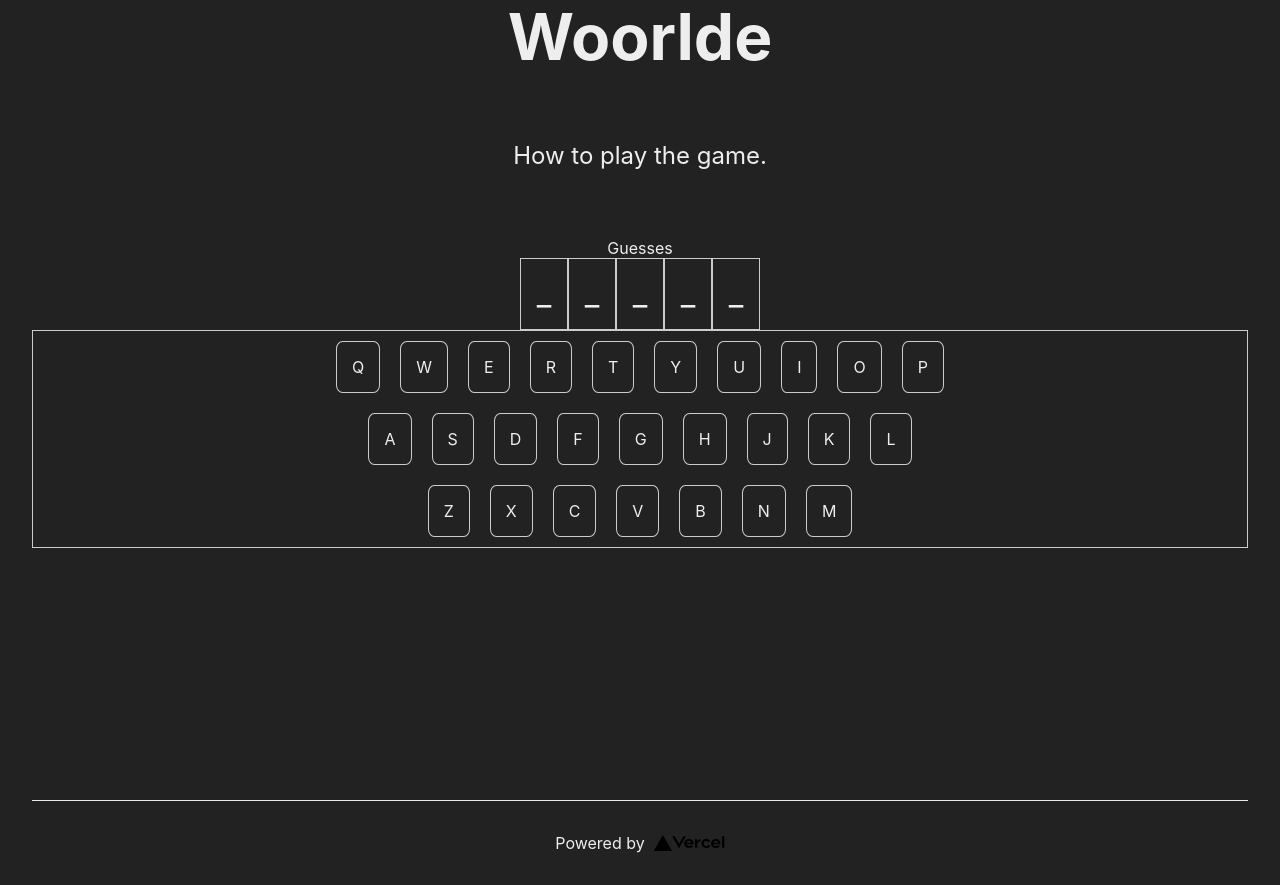
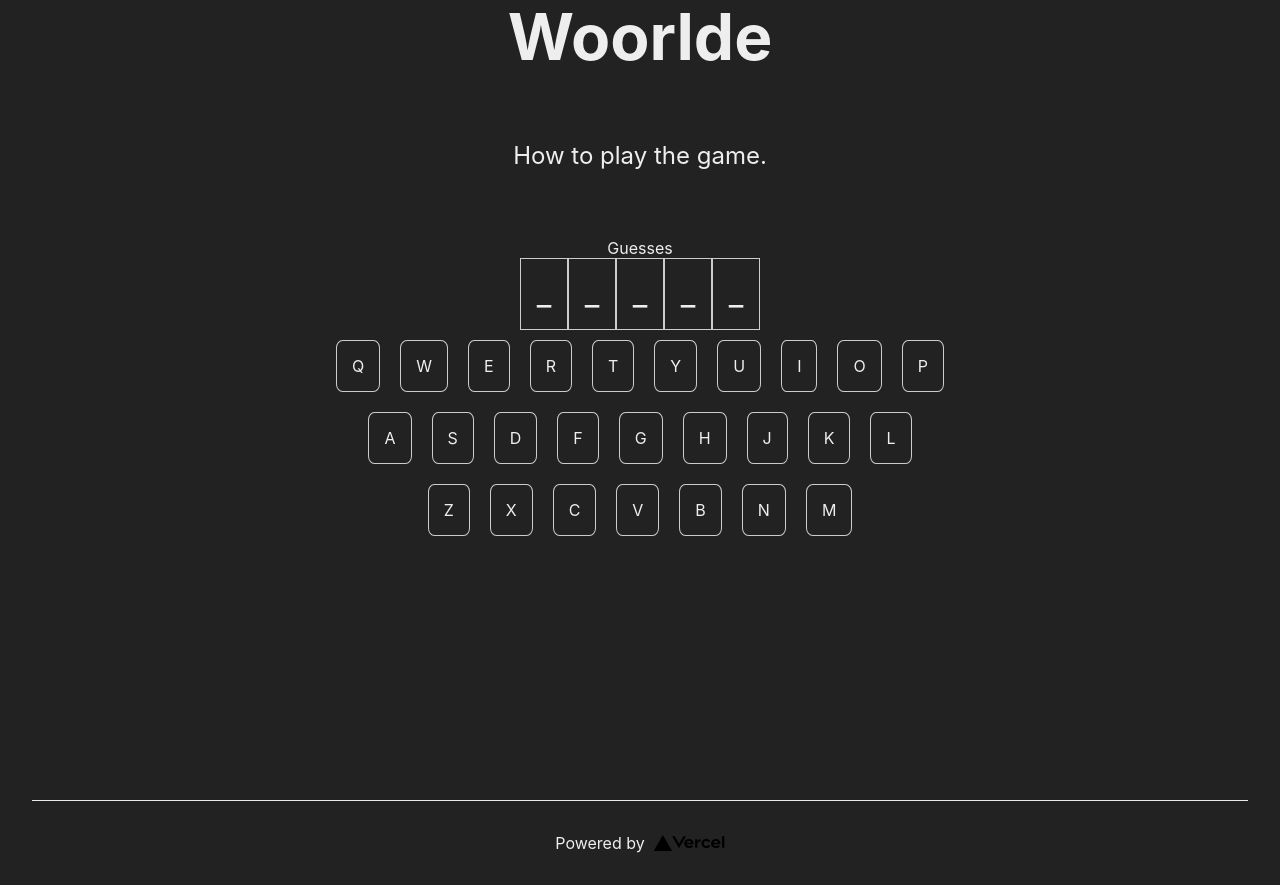
Before and after one commit to mfarrelly/firstnextjs, a Next.js app: page / in a window 1280 px wide. Built offline with nearby package versions, Linux system fonts and the light colour scheme.

Commit message:
Add context to allow visual keyboard to work

```diff
--- a/components/activeguess.tsx
+++ b/components/activeguess.tsx
@@ -3,15 +3,35 @@ import * as R from "ramda";
 import cx from "classnames";
 import React from "react";
 import { validButNotChosen, validWords } from "./validWords";
+import { KeyContext, KeyContextProps } from "./keyContext";
 
 export interface WordGuessProps {
+    children?: React.ReactElement;
     finalWord: string;
     onAccept: (word: string) => void;
+    nextKey?: string;
 }
 
-export default function ActiveGuess({ finalWord, onAccept }: WordGuessProps) {
+export default function ActiveGuess({
+    children,
+    finalWord,
+    onAccept,
+    nextKey,
+}: WordGuessProps) {
     const [letters, setLetters] = React.useState<string[]>([]);
     const maxLetters = React.useMemo(() => finalWord?.length ?? 5, [finalWord]);
+
+    React.useEffect(() => {
+        if (nextKey) {
+            const key = nextKey.toUpperCase();
+            if (
+                "ABCDEFGHIJKLMNOPQRSTUVWXYZ".includes(key) &&
+                letters.length < maxLetters
+            ) {
+                setLetters((last) => [...last, key]);
+            }
+        }
+    }, [nextKey, letters.length, maxLetters, setLetters]);
 
     const onKeyPress = React.useCallback(
         (ev: KeyboardEvent) => {
@@ -50,6 +70,7 @@ export default function ActiveGuess({ finalWord, onAccept }: WordGuessProps) {
         },
         [setLetters, letters, onAccept, maxLetters]
     );
+
     React.useEffect(() => {
         document.addEventListener("keyup", onKeyPress);
         return () => {
@@ -73,7 +94,15 @@ export default function ActiveGuess({ finalWord, onAccept }: WordGuessProps) {
         }
     }, [letters, finalWord, maxLetters]);
 
+    const contextValue = React.useMemo<KeyContextProps>(
+        () => ({
+            onKeyPress: onKeyPress,
+        }),
+        [onKeyPress]
+    );
+
     return (
+        <>
             <div className={styles.word}>
                 {shownLetters.map((letterItem, index) => {
                     // const isOk = letterItem.isOk;
@@ -90,5 +119,9 @@ export default function ActiveGuess({ finalWord, onAccept }: WordGuessProps) {
                     );
                 })}
             </div>
+            <KeyContext.Provider value={contextValue}>
+                {children}
+            </KeyContext.Provider>
+        </>
     );
 }
--- /dev/null
+++ b/components/keyContext.ts
@@ -0,0 +1,10 @@
+import React from "react";
+
+export interface KeyContextProps {
+    onKeyPress: (ev: KeyboardEvent) => void;
+}
+export const KeyContext = React.createContext<KeyContextProps>({
+    onKeyPress: (ev) => {
+        // do nothing yet.
+    },
+});
--- a/components/keyboard.tsx
+++ b/components/keyboard.tsx
@@ -2,6 +2,7 @@ import styles from "../styles/WordGuess.module.css";
 import * as R from "ramda";
 import React from "react";
 import cx from "classnames";
+import { KeyContext } from "./keyContext";
 
 export interface KeyboardProps {
     letters: string[];
@@ -36,6 +37,8 @@ export default function Keyboard({
     //     </div>
     // );
 
+    const { onKeyPress } = React.useContext(KeyContext);
+
     const keys = React.useMemo(() => {
         return [
             ["Q", "W", "E", "R", "T", "Y", "U", "I", "O", "P"],
@@ -65,6 +68,9 @@ export default function Keyboard({
                                     { [styles.okay]: isOk },
                                     { [styles.outOfPosition]: isOutOfPosition }
                                 )}
+                                onClick={() =>
+                                    onKeyPress({ key: k } as KeyboardEvent)
+                                }
                             >
                                 {k}
                             </div>
@@ -73,7 +79,7 @@ export default function Keyboard({
                 </div>
             );
         });
-    }, [keys, outOfPositionLetters, okLetters, letters]);
+    }, [keys, outOfPositionLetters, okLetters, letters, onKeyPress]);
 
     return <div>{styledKeys}</div>;
 }
--- a/pages/index.tsx
+++ b/pages/index.tsx
@@ -12,6 +12,7 @@ import {
     getOkLetters,
     getOutOfPlaceLetters,
 } from "../components/util";
+import { KeyContextProps } from "../components/keyContext";
 
 const Home: NextPage = () => {
     const [isLoading, setLoading] = React.useState(false);
@@ -53,6 +54,22 @@ const Home: NextPage = () => {
             });
     }, []);
 
+    // const [nextKey, setNextKey] = React.useState<string>();
+    // const onKeyPress = React.useCallback(
+    //     (key: string) => {
+    //         setNextKey(key);
+    //     },
+    //     [setNextKey]
+    // );
+
+    // const contextValue = React.useMemo<KeyContextProps>(
+    //     () => ({
+    //         onKeyPress: onKeyPress,
+    //         keys: nextKey,
+    //     }),
+    //     [onKeyPress, nextKey]
+    // );
+
     return (
         <div className={styles.container}>
             <Head>
@@ -79,17 +96,19 @@ const Home: NextPage = () => {
                                     finalWord={finalWord}
                                 />
                             ))}
+                        </div>
+
+                        <div className={styles.keyboard}>
                             <ActiveGuess
                                 finalWord={finalWord}
                                 onAccept={onAccept}
-                            />
-                        </div>
-                        <div className={styles.keyboard}>
-                            <Keyboard
-                                letters={letters}
-                                okLetters={okLetters}
-                                outOfPositionLetters={outOfPositionLetters}
-                            ></Keyboard>
+                            >
+                                <Keyboard
+                                    letters={letters}
+                                    okLetters={okLetters}
+                                    outOfPositionLetters={outOfPositionLetters}
+                                ></Keyboard>
+                            </ActiveGuess>
                         </div>
                     </>
                 )}
--- a/styles/Home.module.css
+++ b/styles/Home.module.css
@@ -110,13 +110,7 @@
     margin-left: 0.5rem;
 }
 
-/* @media (max-width: 600px) {
-  .grid {
-    width: 100%;
-    flex-direction: column;
-  }
-} */
-
 .keyboard {
-    border: 1px solid #ccc;
+    text-align: center;
+    align-items: center;
 }
```
Lines whose indentation alone changed are shown as unchanged.
